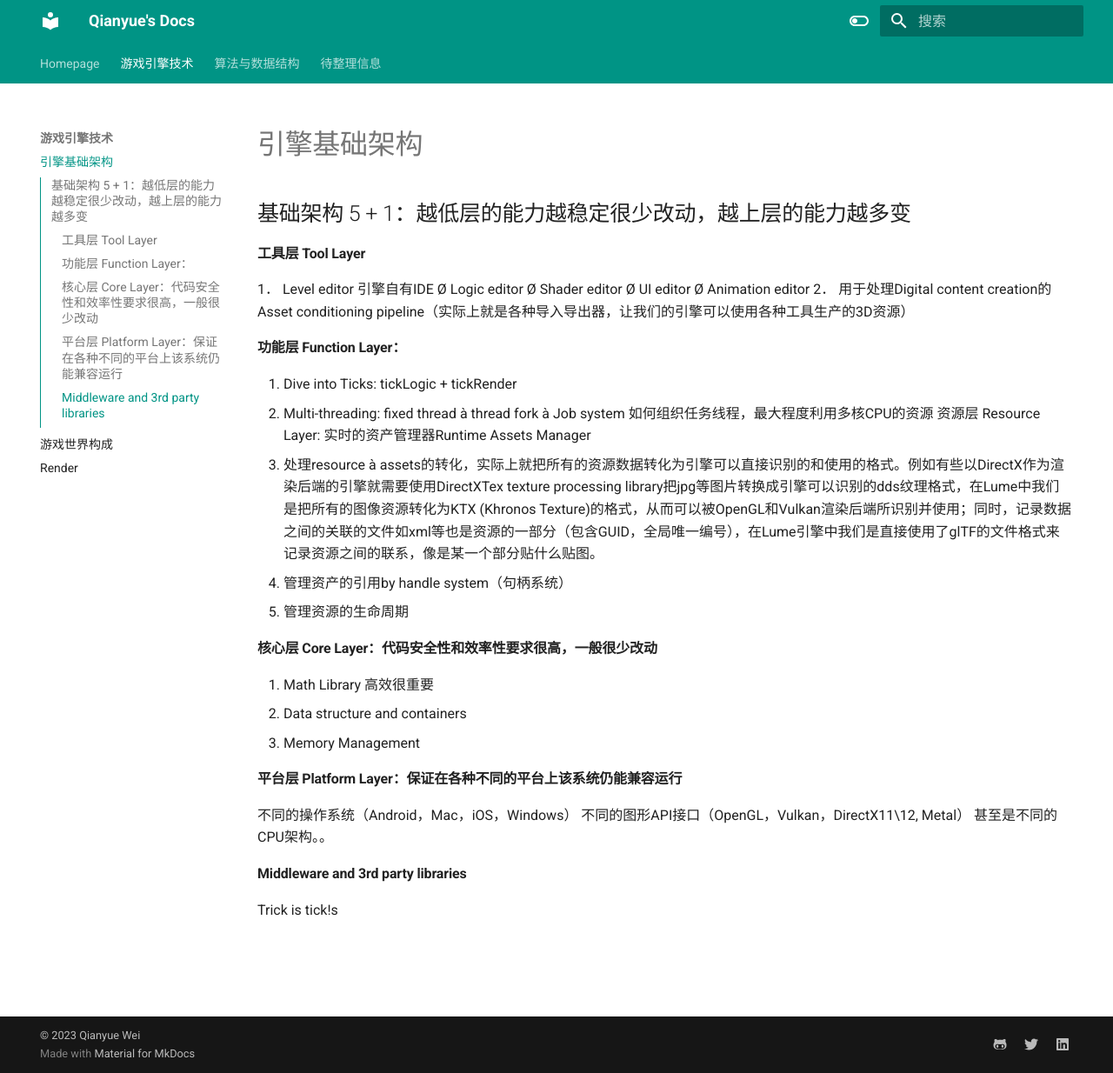
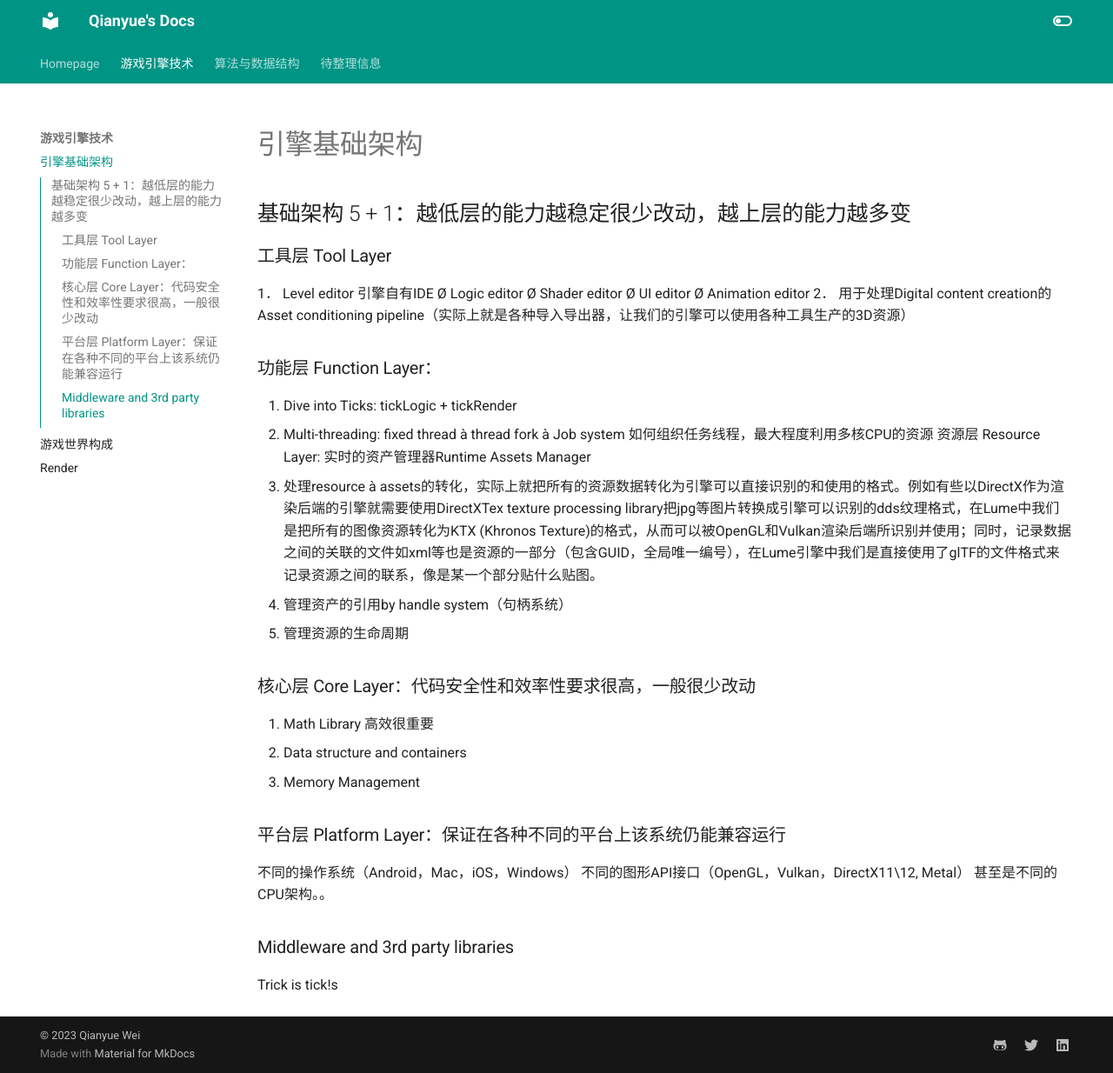
Before and after one commit to QianyueW/Docs, an MkDocs documentation site: the page built from docs/engine/page1.md, in a window 1280 px wide and 1234 px high. Shown: the whole window at 87% size. Built offline with MkDocs 1.6.1 and Material for MkDocs 9.7.7, drawn with Linux system fonts in a browser that asks for light colours.

Commit message:
clean up

```diff
--- a/docs/engine/page1.md
+++ b/docs/engine/page1.md
@@ -1,26 +1,26 @@
 ## 基础架构 5 + 1：越低层的能力越稳定很少改动，越上层的能力越多变
-#### 工具层 Tool Layer
+### 工具层 Tool Layer
 1． Level editor 引擎自有IDE
 Ø Logic editor
 Ø Shader editor
 Ø UI editor
 Ø Animation editor
 2． 用于处理Digital content creation的Asset conditioning pipeline（实际上就是各种导入导出器，让我们的引擎可以使用各种工具生产的3D资源）
-#### 功能层 Function Layer：
+### 功能层 Function Layer：
 1. Dive into Ticks: tickLogic + tickRender
 2. Multi-threading: fixed thread à thread fork à Job system 如何组织任务线程，最大程度利用多核CPU的资源
 资源层 Resource Layer: 实时的资产管理器Runtime Assets Manager
 1. 处理resource à assets的转化，实际上就把所有的资源数据转化为引擎可以直接识别的和使用的格式。例如有些以DirectX作为渲染后端的引擎就需要使用DirectXTex texture processing library把jpg等图片转换成引擎可以识别的dds纹理格式，在Lume中我们是把所有的图像资源转化为KTX (Khronos Texture)的格式，从而可以被OpenGL和Vulkan渲染后端所识别并使用；同时，记录数据之间的关联的文件如xml等也是资源的一部分（包含GUID，全局唯一编号），在Lume引擎中我们是直接使用了glTF的文件格式来记录资源之间的联系，像是某一个部分贴什么贴图。
 2. 管理资产的引用by handle system（句柄系统）
 3. 管理资源的生命周期
-#### 核心层 Core Layer：代码安全性和效率性要求很高，一般很少改动
+### 核心层 Core Layer：代码安全性和效率性要求很高，一般很少改动
 1. Math Library 高效很重要
 2. Data structure and containers
 3. Memory Management
-#### 平台层 Platform Layer：保证在各种不同的平台上该系统仍能兼容运行
+### 平台层 Platform Layer：保证在各种不同的平台上该系统仍能兼容运行
 不同的操作系统（Android，Mac，iOS，Windows）
 不同的图形API接口（OpenGL，Vulkan，DirectX11\12, Metal）
 甚至是不同的CPU架构。。
-#### Middleware and 3rd party libraries
+### Middleware and 3rd party libraries
 
 Trick is tick!s
--- a/mkdocs.yml
+++ b/mkdocs.yml
@@ -64,5 +64,8 @@ markdown_extensions:
       emoji_index: !!python/name:materialx.emoji.twemoji
       emoji_generator: !!python/name:materialx.emoji.to_svg
 
+plugins:
+  - glightbox
+
 copyright: |
   &copy; 2023 <a href="https://github.com/QianyueW"  target="_blank" rel="noopener">Qianyue Wei</a>
```
Also changed, not shown: docs/engine/page2.md (+1 -1 lines), docs/engine/page3.md (+7 -1 lines), docs/index.md (+1 -1 lines), 3 other files.
